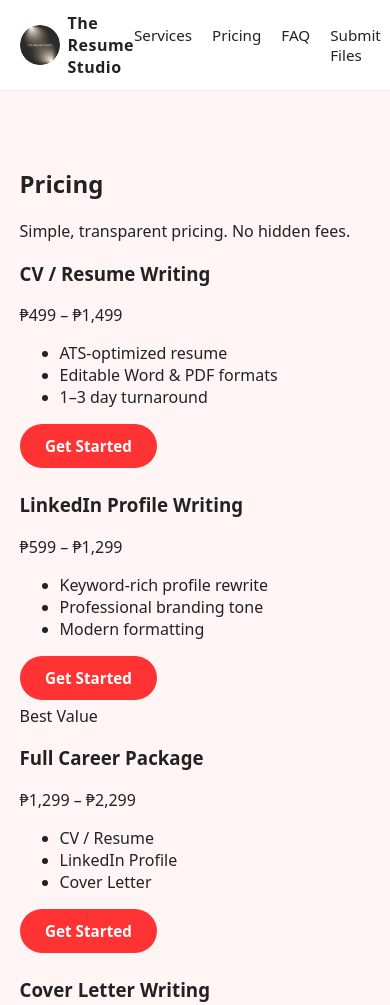
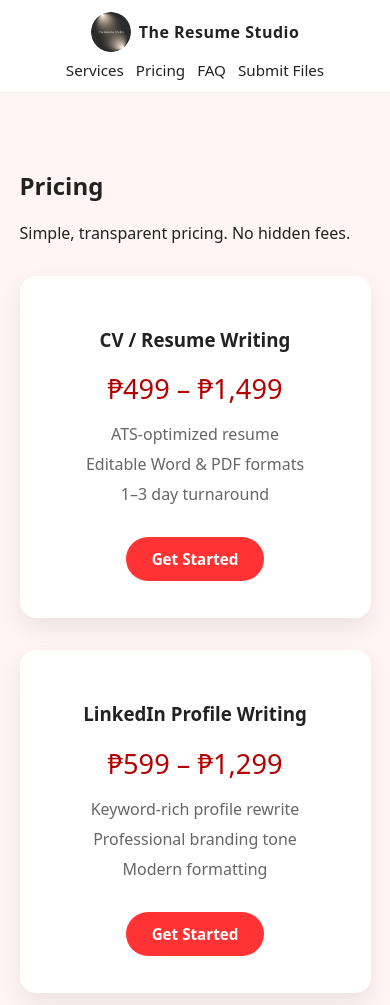
Before and after one commit to https-www1/theResumeStudio, a plain HTML site: page pricing.html in a window 390 px wide. Shown: the top 1005 px of the page. Drawn offline with Linux system fonts and the light colour scheme; files whose address does not match are found by name.

Commit message:
Update styles.css

```diff
--- a/styles.css
+++ b/styles.css
@@ -215,3 +215,98 @@ body {
   box-shadow: 0 0 18px rgba(255, 0, 0, 0.5);
   transform: translateY(-3px);
 }
+/* Mobile improvements */
+@media (max-width: 768px) {
+
+  .top-bar-inner {
+    flex-direction: column;
+    gap: 0.5rem;
+  }
+
+  .nav-links {
+    flex-wrap: wrap;
+    justify-content: center;
+    gap: 0.75rem;
+  }
+
+  .hero-content {
+    flex-direction: column;
+    text-align: center;
+  }
+
+  .hero-side-card {
+    width: 100%;
+  }
+
+  .pricing-grid {
+    grid-template-columns: 1fr !important;
+  }
+
+  .faq-item h3 {
+    font-size: 1.1rem;
+  }
+}
+.pricing-grid {
+  display: grid;
+  grid-template-columns: repeat(auto-fit, minmax(240px, 1fr));
+  gap: 2rem;
+  margin-top: 2rem;
+}
+
+.pricing-card {
+  background: white;
+  padding: 2rem;
+  border-radius: 1rem;
+  box-shadow: 0 10px 24px rgba(0,0,0,0.08);
+  text-align: center;
+  position: relative;
+}
+
+.pricing-card.featured {
+  border: 2px solid var(--accent-pink);
+  transform: scale(1.05);
+}
+
+.badge {
+  position: absolute;
+  top: -10px;
+  right: -10px;
+  background: var(--accent-pink);
+  color: white;
+  padding: 5px 10px;
+  border-radius: 8px;
+  font-size: 0.8rem;
+}
+
+.price {
+  font-size: 1.7rem;
+  color: var(--purple);
+  margin: 1rem 0;
+}
+
+.pricing-card ul {
+  list-style: none;
+  padding: 0;
+  margin: 1rem 0 2rem;
+}
+
+.pricing-card li {
+  margin-bottom: 0.5rem;
+  color: var(--text-muted);
+}
+.faq-item {
+  margin-bottom: 1.5rem;
+  padding: 1rem;
+  background: white;
+  border-radius: 0.75rem;
+  box-shadow: 0 5px 15px rgba(0,0,0,0.05);
+}
+
+.faq-item h3 {
+  color: var(--purple);
+  margin-bottom: 0.5rem;
+}
+
+.center-text {
+  text-align: center;
+}
```
